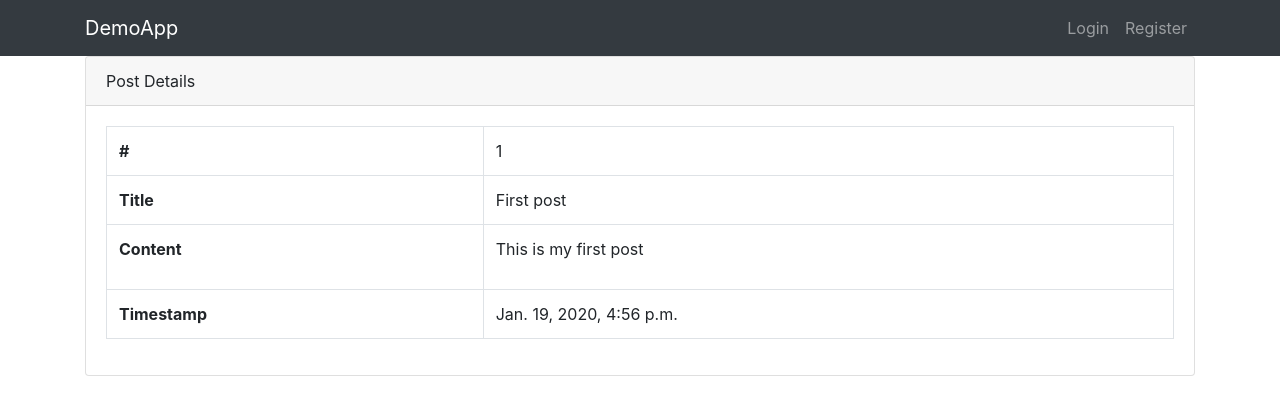
After one commit to arnabchakraborty97/demo-app, a Django app: page /blog/1/ in a window 1280 px wide. The commit adds this page. Shown: the top 415 px of the page. Run offline with Django 3.2, Linux system fonts and the light colour scheme; data comes from the database, SQL or seed files in the repository; some libraries are stand-ins or nearby versions.

Commit message:
Added details functionality

```diff
--- /dev/null
+++ b/DemoApp/blog/templates/blog/details.html
@@ -0,0 +1,39 @@
+{% extends 'blog/base.html' %}
+
+{% block title %}
+
+	Post Details
+
+{% endblock %}
+
+{% block body %}
+
+	<div class="container">
+		<div class="card">
+			<div class="card-header">Post Details</div>
+			<div class="card-body">
+				<table class="table table-bordered">
+					<tbody class="tbody-light">
+						<tr>
+							<th>#</th>
+							<td>{{ post.id }}</td>
+						</tr>
+						<tr>
+							<th>Title</th>
+							<td>{{ post.title }}</td>
+						</tr>
+						<tr>
+							<th>Content</th>
+							<td>{{ post.content|linebreaks }}</td>
+						</tr>
+						<tr>
+							<th>Timestamp</th>
+							<td>{{ post.created_at }}</td>
+						</tr>
+					</tbody>
+				</table>
+			</div>
+		</div>
+	</div>
+
+{% endblock %}
--- a/DemoApp/blog/templates/blog/index.html
+++ b/DemoApp/blog/templates/blog/index.html
@@ -31,7 +31,7 @@
 						{% for post in posts %}
 							<tr>
 								<td>{{ post.id }}</td>
-								<td>{{ post.title }}</td>
+								<td><a href="{% url 'blog:details' post.id %}">{{ post.title }}</a></td>
 								<td>{{ post.user.username }}</td>
 								<td>{{ post.created_at }}</td>
 							</tr>
--- a/DemoApp/blog/urls.py
+++ b/DemoApp/blog/urls.py
@@ -8,8 +8,8 @@ urlpatterns = [
 	# /blog/
 	url(r'^$', views.index, name='index'),
 
-	# # /blog/3/
-	# url(r'^(?P<post_id>[0-9]+)/$', views.details, name='details'),
+	# /blog/3/
+	url(r'^(?P<post_id>[0-9]+)/$', views.details, name='details'),
 
 	# # /blog/create/
 	# url(r'^create/$', views.create, name='create'),
--- a/DemoApp/blog/views.py
+++ b/DemoApp/blog/views.py
@@ -7,8 +7,9 @@ def index(request):
 	return render(request, 'blog/index.html', {'posts': posts})
 
 
-def details(request):
-	pass
+def details(request, post_id):
+	post = Post.objects.get(pk=post_id)
+	return render(request, 'blog/details.html', {'post': post})
 
 
 def create(request):
```
